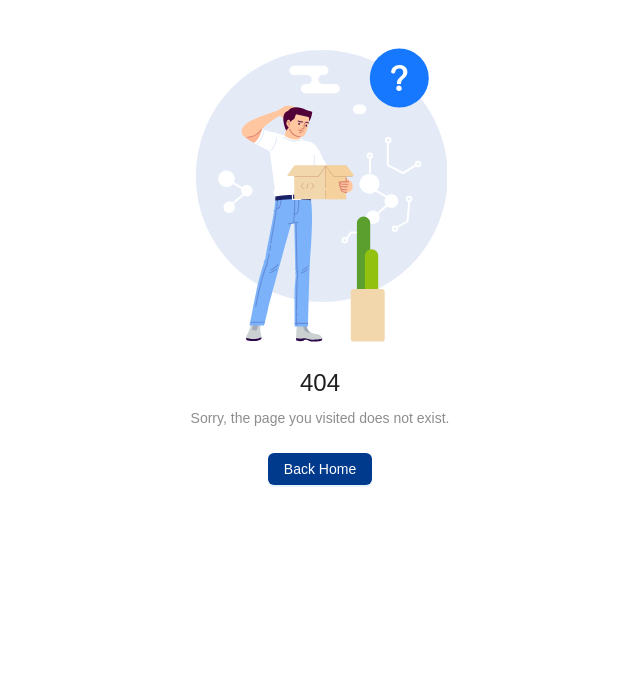
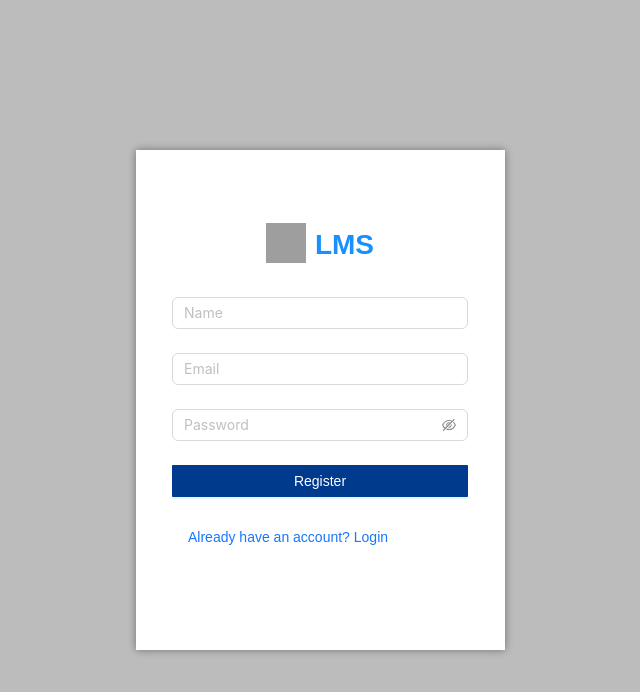
Before and after one commit to JoelAnthony1/Edumate-Frontend, a React (Vite) app in the folder Edumate/: page /register in a window 1280 px wide. Before the commit this address had no page. Shown: the top 692 px of the page, without its empty margins (320-960 px from the left). Built offline with nearby package versions, Linux system fonts and the light colour scheme; grey boxes are pictures that could not be loaded.

Commit message:
Added register page

```diff
--- a/Edumate/src/components/Register/register.css
+++ b/Edumate/src/components/Register/register.css
@@ -0,0 +1,39 @@
+@import url('https://fonts.googleapis.com/css2?family=Roboto:wght@300;500&display=swap');
+
+* {
+    margin: 0px;
+    padding: 0px;
+    font-family: 'Roboto', sans-serif;
+}
+
+.register-form-wrapper {
+    display: flex;
+    justify-content: center;
+    background-color: #BCBCBC;
+    align-items: center;
+    height: 100vh;
+}
+
+.register-items {
+    width: 369px;
+    height: 500px;
+    background-color: #fff;
+    display: flex;
+    align-items: center;
+    justify-content: center;
+    box-shadow: 0px 0px 8px rgba(0, 0, 0, 0.4);
+}
+
+.logo {
+    display: flex;
+    justify-content: center;
+    margin-bottom: 30px;
+}
+
+.logo-name {
+    color: #1890FF;
+}
+
+.register-button:hover {
+    background-color: #1890FF !important;
+}
--- a/Edumate/src/components/Register/register.jsx
+++ b/Edumate/src/components/Register/register.jsx
@@ -0,0 +1,73 @@
+import { Button, Form, Input, message } from "antd";
+import { useDispatch } from "react-redux";
+import { registerUser } from "../../features/auth/authSlice";
+import { useNavigate } from "react-router-dom";
+import "./Register.css";
+
+const Register = () => {
+  const dispatch = useDispatch();
+  const navigate = useNavigate();
+
+  const onFinish = async (values) => {
+    try {
+      const response = await dispatch(registerUser(values)).unwrap();
+      message.success("Registration successful!");
+
+      navigate("/home");
+    } catch (error) {
+      message.error(error || "Registration failed.");
+    }
+  };
+
+  return (
+    <div className="register-form-wrapper">
+      <div className="register-items">
+        <Form onFinish={onFinish} autoComplete="off">
+          <div className="logo">
+            <img
+              style={{ width: "40px", height: "40px", paddingRight: "9px" }}
+              src="https://seeklogo.com/images/A/ant-design-logo-EAB6B3D5D9-seeklogo.com.png"
+              alt="logo"
+            />
+            <h1 className="logo-name">LMS</h1>
+          </div>
+
+          <Form.Item name="name" rules={[{ required: true, message: "Name is required" }]}>
+            <Input placeholder="Name" style={{ width: "296px" }} />
+          </Form.Item>
+
+          <Form.Item name="email" rules={[{ required: true, message: "Email is required" }]}>
+            <Input placeholder="Email" style={{ width: "296px" }} />
+          </Form.Item>
+
+          <Form.Item name="password" rules={[{ required: true, message: "Password is required" }]}>
+            <Input.Password placeholder="Password" style={{ width: "296px" }} />
+          </Form.Item>
+
+          <Form.Item>
+            <Button
+              style={{
+                width: "296px",
+                backgroundColor: "#003A8C",
+                borderRadius: "1px",
+              }}
+              type="primary"
+              htmlType="submit"
+              className="register-button"
+            >
+              Register
+            </Button>
+          </Form.Item>
+
+          <Form.Item>
+            <Button type="link" onClick={() => navigate("/")}>
+              Already have an account? Login
+            </Button>
+          </Form.Item>
+        </Form>
+      </div>
+    </div>
+  );
+};
+
+export default Register;
--- a/Edumate/src/components/login/Login.jsx
+++ b/Edumate/src/components/login/Login.jsx
@@ -1,7 +1,7 @@
 import { Button, Checkbox, Form, Input, message } from "antd";
 import { useDispatch } from "react-redux";
 import { loginUser } from "../../features/auth/authSlice";
-import { useNavigate } from "react-router-dom";
+import { useNavigate, Link } from "react-router-dom"; // Import Link
 import "./Login.css";
 
 const Login = () => {
@@ -12,7 +12,7 @@ const Login = () => {
     try {
       const response = await dispatch(loginUser(values)).unwrap();
       message.success("Login successful!");
-      navigate("/home"); // ✅ Redirect after login
+      navigate("/home"); // Redirect after login
     } catch (error) {
       message.error(error || "Login failed. Check your credentials.");
     }
@@ -57,6 +57,22 @@ const Login = () => {
               Login
             </Button>
           </Form.Item>
+
+          {/* Register Button */}
+          <Form.Item>
+            <Link to="/register">
+              <Button
+                style={{
+                  width: "296px",
+                  borderRadius: "1px",
+                  backgroundColor: "#BCBCBC",
+                  color: "#000",
+                }}
+              >
+                Register
+              </Button>
+            </Link>
+          </Form.Item>
         </Form>
       </div>
     </div>
--- a/Edumate/src/features/auth/authSlice.js
+++ b/Edumate/src/features/auth/authSlice.js
@@ -9,13 +9,13 @@ const initialState = {
   success: false,
 };
 
-// ✅ Async thunk for user login (FIXED API ENDPOINT)
+// ✅ Async thunk for user login
 export const loginUser = createAsyncThunk(
   "auth/loginUser",
   async ({ email, password }, thunkAPI) => {
     try {
       const response = await axios.post("http://localhost:8080/login", {
-        email,  // ✅ Fixed incorrect variable
+        email,
         password,
       });
 
@@ -23,6 +23,24 @@ export const loginUser = createAsyncThunk(
       return response.data;
     } catch (error) {
       return thunkAPI.rejectWithValue(error.response?.data || "Login failed");
+    }
+  }
+);
+
+// ✅ Async thunk for user registration
+export const registerUser = createAsyncThunk(
+  "auth/registerUser",
+  async ({ name, email, password }, thunkAPI) => {
+    try {
+      const response = await axios.post("http://localhost:8080/register", {
+        name,
+        email,
+        password,
+      });
+
+      return response.data;
+    } catch (error) {
+      return thunkAPI.rejectWithValue(error.response?.data || "Registration failed");
     }
   }
 );
@@ -40,6 +58,7 @@ export const authSlice = createSlice({
   },
   extraReducers: (builder) => {
     builder
+      // Login cases
       .addCase(loginUser.pending, (state) => {
         state.loading = true;
         state.error = null;
@@ -53,9 +72,23 @@ export const authSlice = createSlice({
       .addCase(loginUser.rejected, (state, { payload }) => {
         state.loading = false;
         state.error = payload;
+      })
+      // Register cases
+      .addCase(registerUser.pending, (state) => {
+        state.loading = true;
+        state.error = null;
+      })
+      .addCase(registerUser.fulfilled, (state, { payload }) => {
+        state.loading = false;
+        state.success = true;
+      })
+      .addCase(registerUser.rejected, (state, { payload }) => {
+        state.loading = false;
+        state.error = payload;
       });
   },
 });
 
 export const { logout } = authSlice.actions;
+// export { registerUser }; // ✅ Export registerUser
 export default authSlice.reducer;
--- a/Edumate/src/main.jsx
+++ b/Edumate/src/main.jsx
@@ -6,7 +6,7 @@ import store from "./app/store";
 import ErrorPage from "./components/error/ErrorPage";
 import Login from "./components/login/Login";
 import Home from "./components/home/Home";
-import Register from "./components/Register/register"
+import Register from "./components/register/Register";
 import "./index.css";
 
 ReactDOM.createRoot(document.getElementById("root")).render(
@@ -15,7 +15,7 @@ ReactDOM.createRoot(document.getElementById("root")).render(
       <BrowserRouter>
         <Routes>
           <Route path="/" element={<Login />} />
-          <Route path="/" element={<Register />} />
+          <Route path="/register" element={<Register />} />
           <Route path="/home" element={<Home />} />
           <Route path="*" element={<ErrorPage />} />
         </Routes>
```
